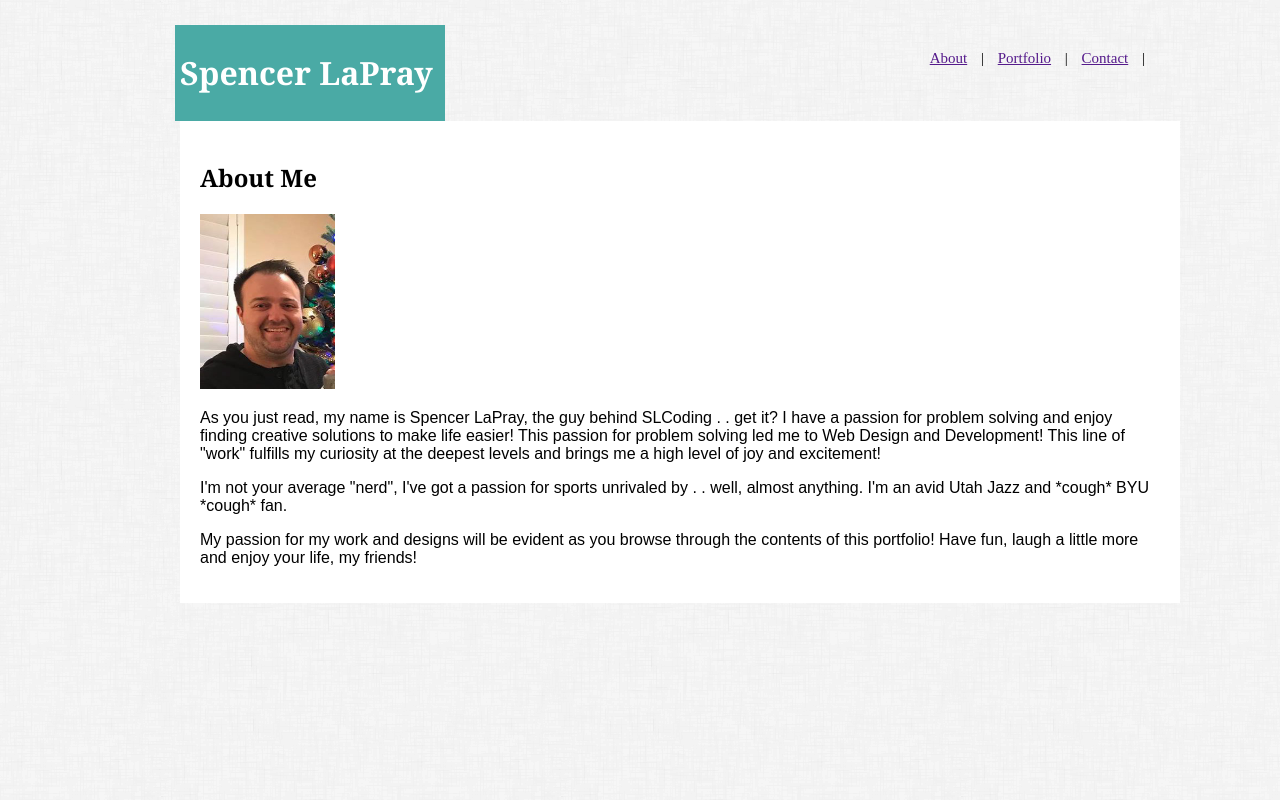
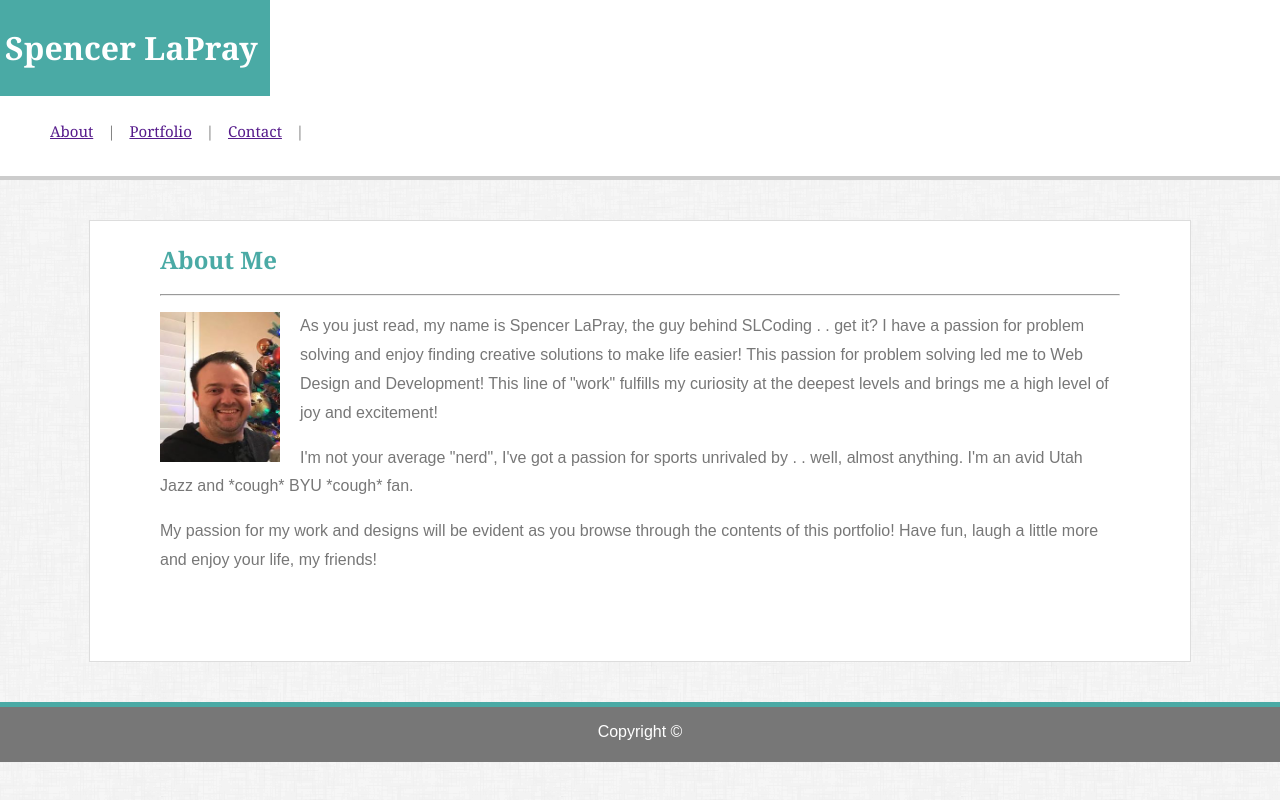
Before and after one commit to sblapray1014/Basic-Portfolio, a plain HTML site: page index.html in a window 1280 px wide. Drawn offline with Linux system fonts and the light colour scheme; files whose address does not match are found by name.

Commit message:
About me page is nearing completion

```diff
--- a/assets/css/style.css
+++ b/assets/css/style.css
@@ -1,44 +1,59 @@
 body {
-margin: 0;
-background-image: url("C:\Users\canyo\dev\uofu\UTAHSAN201804FSF2-Class-Repository-FSF\Basic-Portfolio\assets\images\dust_scratches.png");
+ margin: 0;
+ background-image: url("../../assets/images/dust_scratches.png");
 }
 
 header {
-background-color: #ffffff;
-padding: 0px;
-margin-bottom: 25px;
-margin-right: 125px;
-margin-left: 175px;
+ background-color: #ffffff;
+ font-family: Georgia, 'Times New Roman', Times, serif;
+ color: #777777;
+ margin: 0;
+ padding-bottom: 10px;
+ border-bottom: 4px solid #cccccc;
 }
 
-.box {
-    background-color: #ffffff;
-    position: relative;
-    left: 180px;
-    float: left;
-    width: 960px;
-    padding: 20px;
+.name {
+ background-color: #4aaaa5;
+ color: #ffffff;
+ width: 270px;
+ height: fit-content;
+ padding: 5px;
+ box-sizing: border-box;
     }
 
-    .menu {
+.menu {
     padding: 10px;
     font-size: 15px;
-    display: inline;
-    float: right;
     word-spacing: 10px;
-
+    clear: both;
     }
 
-.name {
-    background-color: #4aaaa5;
-    color: #ffffff;
-    width: 270px;
-    left: 300px;
-    height: fit-content;
+#mainContent {
+    border: 1px solid;
+    background-color: #ffffff;
+    border-color: #dddddd;
+    width: 960px;
+    padding: 70px;
+    margin: 40px auto;
+    padding-top: 5px;
+    line-height: 180%;
+    color: #777777;
+    }
+
+#myPic {
     float: left;
-    padding: 5px;
-    box-sizing: border-box;
-    float: left;
+    margin-right: 20px;
+    width: 33%;
+    position: relative;
+}
+
+footer {
+   background-color: #777777;
+   border-top: 5px solid;
+   border-color: #4aaaa5;
+   text-align: center;
+   color: #ffffff;
+   padding-bottom: 5px;
 }
 
 h1 {
@@ -47,6 +62,7 @@ font-family: 'Georgia', Times, 'Times New Roman', serif;
 
 h2 {
 font-family: 'Georgia', Times, 'Times New Roman', serif;
+color: #4aaaa5;
 }
 
 p {
--- a/index.html
+++ b/index.html
@@ -10,11 +10,12 @@
 <body>
 
         <header>
+
                 <div class = "name">
                         <h1>Spencer LaPray</h1>
                        </div>
 
-                <nav class ="menu"> <nav>
+                <nav class ="menu">
                     <ul>
                     <a href="">About</a> |
 
@@ -26,22 +27,34 @@
 
         </header>
 
-<div class = "box"><h2>About Me</h2>
-  <img src="assets/images/mypic_edited.jpg" alt="Spencer LaPray" height="175" width="135">
+<section id = "mainContent">
+  <div>
+    <h2>About Me</h2>
+  </div>
 
-  <p>As you just read, my name is Spencer LaPray, the guy behind SLCoding . . get it?  I have a passion for
+     <hr>
+
+     <div>
+        <img id="myPic" src="assets/images/mypic_edited.jpg" alt="Spencer LaPray" style= "width:120px; height:150px;">
+
+        <p>As you just read, my name is Spencer LaPray, the guy behind SLCoding . . get it?  I have a passion for
         problem solving and enjoy finding creative solutions to make life easier! This passion for problem solving
         led me to Web Design and Development! This line of "work" fulfills my curiosity at the deepest levels and
         brings me a high level of joy and excitement! </p>
 
-  <p>I'm not your average "nerd", I've got a passion for sports unrivaled by . . well, almost anything. I'm an avid
+        <p>I'm not your average "nerd", I've got a passion for sports unrivaled by . . well, almost anything. I'm an avid
         Utah Jazz and *cough* BYU *cough* fan. </p>
 
- <p>My passion for my work and designs will be evident as you browse through the contents of this portfolio! Have fun,
+        <p>My passion for my work and designs will be evident as you browse through the contents of this portfolio! Have fun,
         laugh a little more and enjoy your life, my friends! </p>
 
-</div>
+        </div>
 
+</section>
+
+<footer>
+    <p>Copyright &copy;</p>
+</footer>
 
 </body>
 </html>
```
